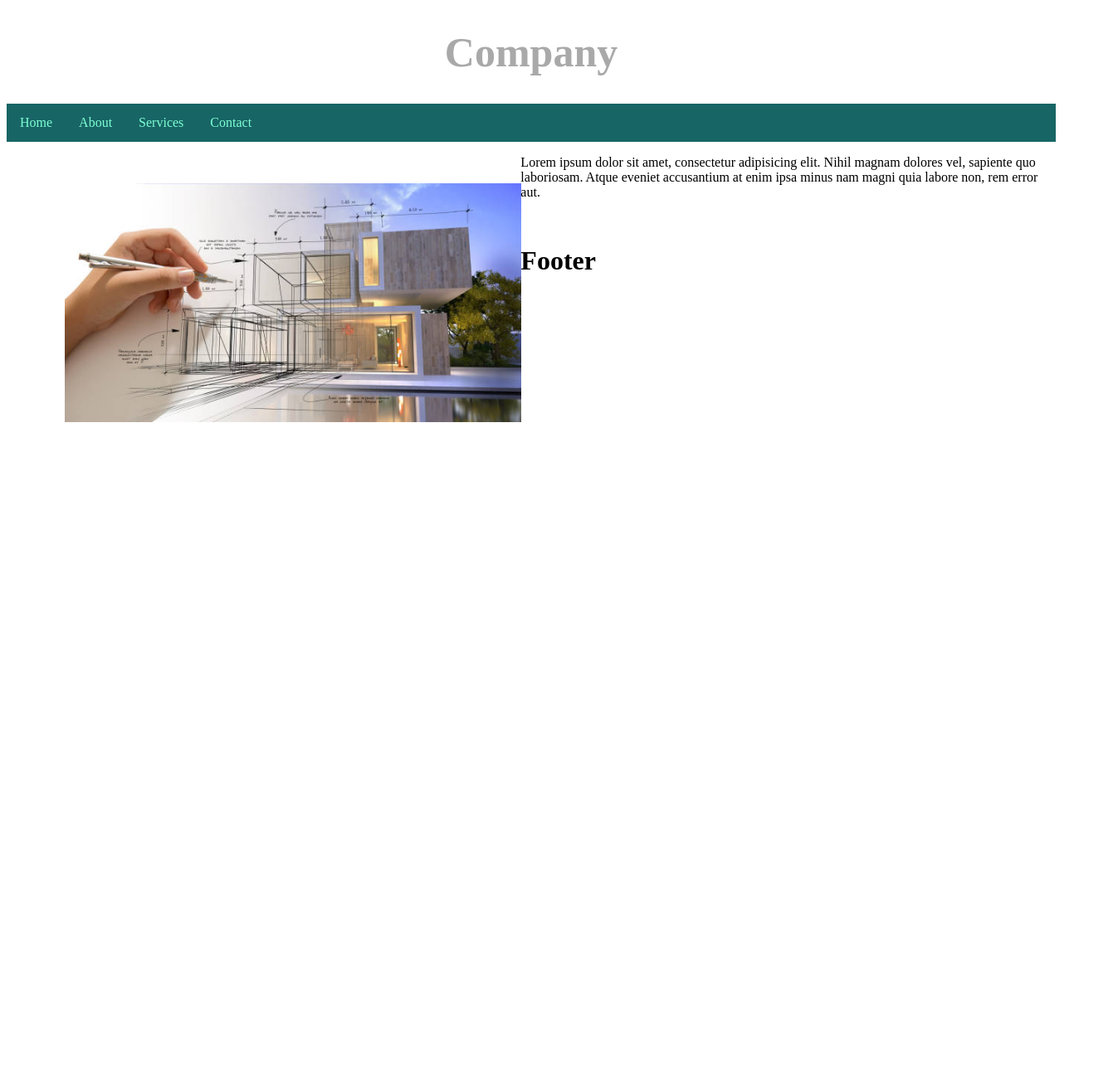
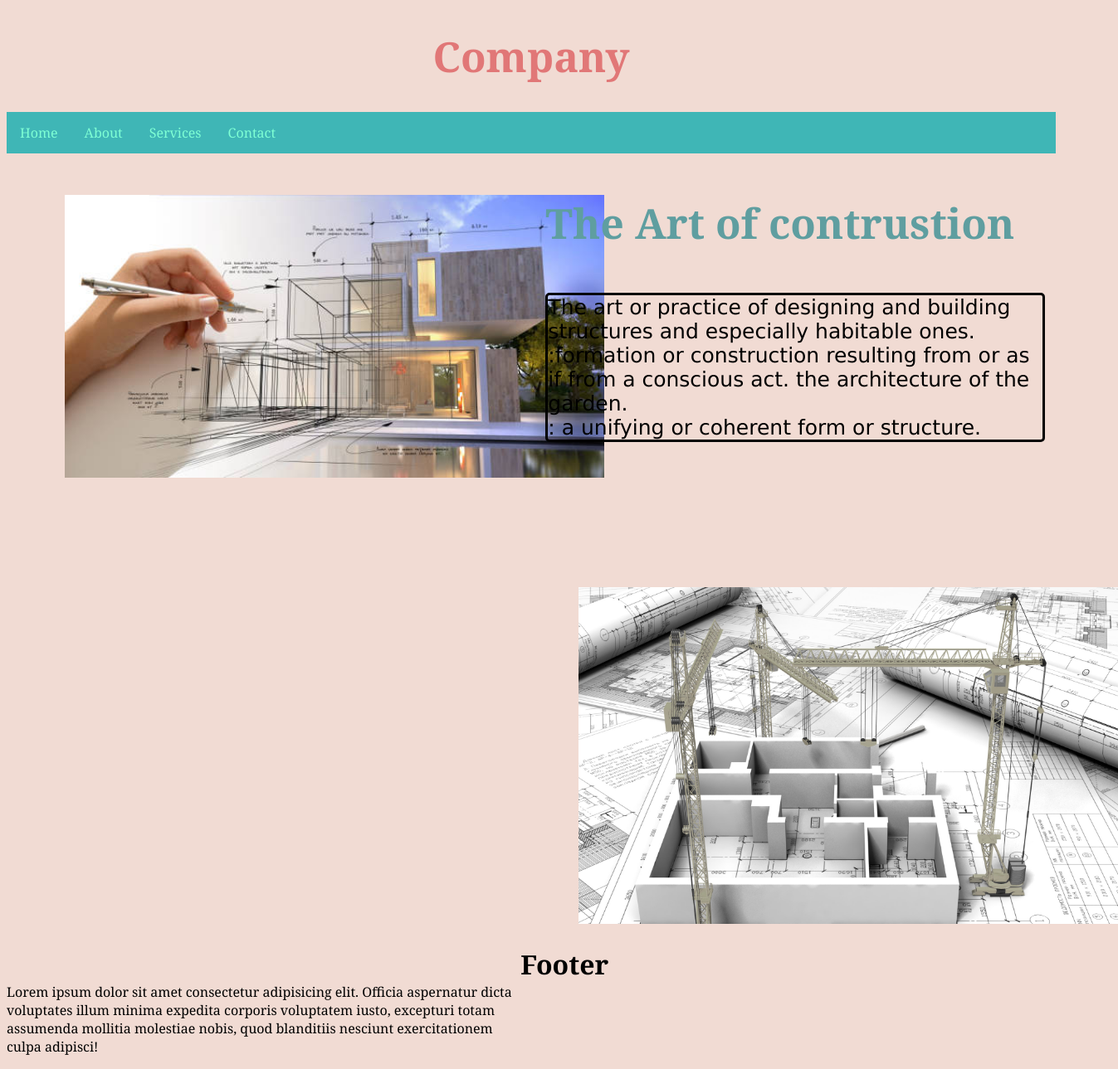
Before and after one commit to Zaymyohtutaung/Gropu-2-ICT-PBL, a plain HTML site: page index.html in a window 1280 px wide. Shown: the whole page at 83% size, 1347 px wide, since content can reach past the window. Before the commit the page ends 800 px from the top, so only its background shows below. Drawn offline with Linux system fonts and the light colour scheme.

Commit message:
Add files via upload

```diff
--- a/CSS/style.css
+++ b/CSS/style.css
@@ -1,14 +1,20 @@
+*{
+    font-family: Georgia, 'Times New Roman', Times, serif;
+}
 
+body{
+    background-color: rgb(241, 219, 211);
+}
 
 .header h1{
     font-size: 50px;
-    color: darkgray;
+    color: rgb(225, 119, 119);
     text-align: center;
 }
 
 .topnav{
     overflow: hidden;
-    background-color: rgb(23, 101, 101);
+    background-color: rgb(63, 182, 182);
 }
 
 .topnav a{
@@ -25,7 +31,7 @@
 
     color: black;
     background-color: cornflowerblue;
-    transform: rotate(-20deg);
+    transform: rotate(-10deg);
     width:80px;
 }
 
@@ -50,7 +56,30 @@
 
 .heroimg {
 
-    width: 550px;
+    width: 650px;
     padding-left: 70px;
 
 }
+
+.para{
+    font-family: 'Lucida Sans', 'Lucida Sans Regular', 'Lucida Grande', 'Lucida Sans Unicode', Geneva, Verdana, sans-serif;
+    margin-top: 50px;
+    margin-left: 30px;
+    font-size: 25px;
+    border-style: solid;
+    border-radius: 5px;
+}
+
+.parahead{
+    margin-top: 50px;
+    margin-left: 30px;
+    color: cadetblue;
+    font-size: 50px;
+}
+
+.heroimg2{
+    margin-top: 150px;
+    margin-left: 70px;
+    width: 650px;
+
+}
--- a/index.html
+++ b/index.html
@@ -6,6 +6,11 @@
     <meta name="viewport" content="width=device-width, initial-scale=1.0">
     <title>Company</title>
     <link rel="stylesheet" href="./CSS/style.css">
+    <script src="https://kit.fontawesome.com/07010b495d.js" crossorigin="anonymous"></script>
+    <link rel="preconnect" href="https://fonts.googleapis.com">
+    <link rel="preconnect" href="https://fonts.gstatic.com" crossorigin>
+    <link href="https://fonts.googleapis.com/css2?family=Golos+Text&family=Open+Sans:ital,wght@0,400;1,300&display=swap" rel="stylesheet">
+
 </head>
 <body>
     <div class="header">
@@ -26,14 +31,24 @@
         </div>
 
         <div class="rightbody">
-            <p class="para">Lorem ipsum dolor sit amet, consectetur adipisicing elit. Nihil magnam dolores vel, sapiente quo laboriosam. Atque eveniet accusantium at enim ipsa minus nam magni quia labore non, rem error aut.</p>
+
+            <h2 class="parahead">The Art of contrustion</h2>
+            <p class="para">The art or practice of designing and building structures and especially habitable ones. <br>
+                 :formation or construction resulting from or as if from a conscious act. the architecture of the garden. <br>
+                  : a unifying or coherent form or structure.</p>
+
+            <p class="para2"></p>
         </div>
 
     </div>
 
     <div class="row">
         <div class="rightbody">
+            <img src="./img/architecture-drawing-og-making-the-house.jpg" class="heroimg2" alt="">
+        </div>
 
+        <div class="leftbody">
+            <p>Lorem ipsum dolor sit amet consectetur adipisicing elit. Officia aspernatur dicta voluptates illum minima expedita corporis voluptatem iusto, excepturi totam assumenda mollitia molestiae nobis, quod blanditiis nesciunt exercitationem culpa adipisci!</p>
         </div>
     </div>
     <div class="footer">
```
Also changed, not shown: img/architecture-drawing-og-making-the-house.jpg (added).
